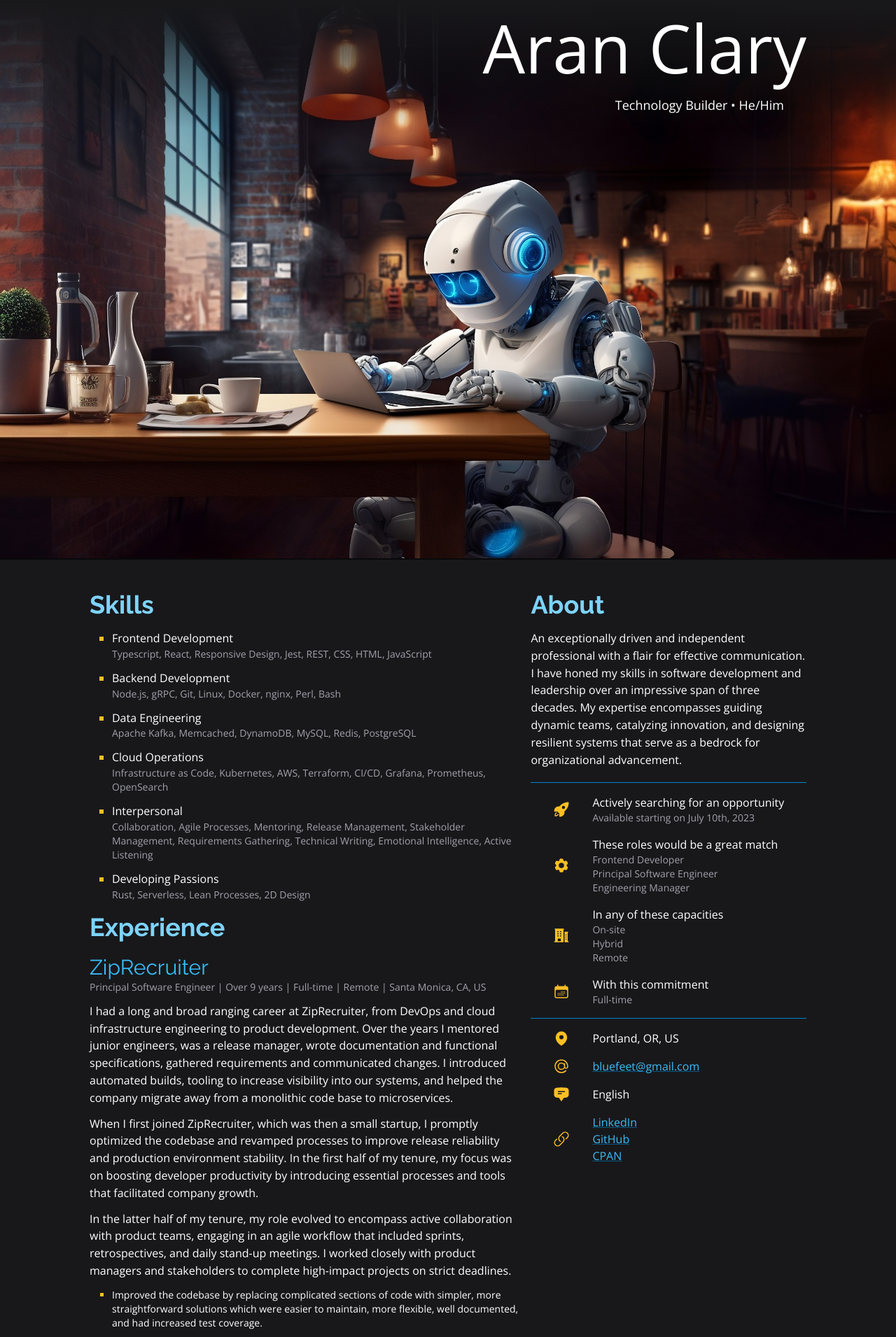
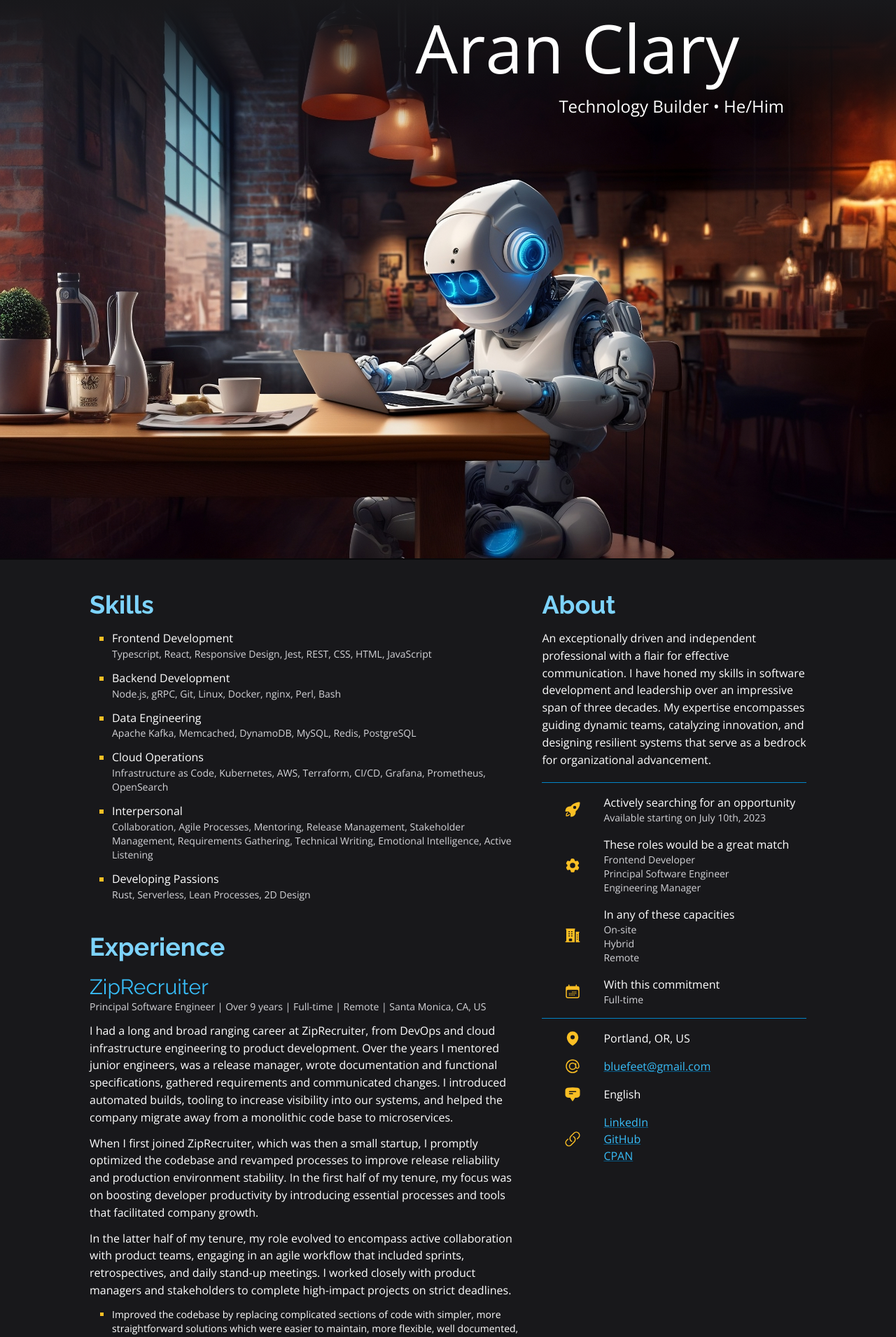
Before and after one commit to bluefeet/bluefeet.dev, a Next.js app: page / in a window 1280 px wide. Shown: the top 1911 px of the page at 70% size. Built offline with nearby package versions, Linux system fonts and the light colour scheme.

Commit message:
refactor(ui): tune spacing and colors

```diff
--- a/app/Details.tsx
+++ b/app/Details.tsx
@@ -1,6 +1,6 @@
 import { ReactNode } from "react";
 
 const Details = ({ children, className = '' }: { children: ReactNode, className?: string }) =>
-  <p className={`text-zinc-400 text-sm ${className}`}>{children}</p>
+  <p className={`text-zinc-300 text-sm ${className}`}>{children}</p>
 
 export default Details
--- a/app/page.tsx
+++ b/app/page.tsx
@@ -15,11 +15,11 @@ const Divider = ({ className = '' }: { className?: string }) =>
 
 const Page = () => <>
   <header className='bg-robot bg-cover h-screen bg-top print:hidden lg:bg-fixed border-b-2 border-zinc-950 border-solid'>
-    <div className='bg-gradient-to-b from-zinc-900 text-center md:text-right p-5 md:pr-24'>
-      <h1 className='text-6xl lg:text-8xl md:pr-8'>
+    <div className='bg-gradient-to-b from-zinc-900 text-center md:text-right p-5 md:pr-16 lg:pr-24'>
+      <h1 className='text-6xl md:text-7xl lg:text-8xl md:pr-16 lg:pr-32'>
         {resume.contact?.fullName}
       </h1>
-      <p className='pt-2 lg:pt-5 lg:pr-16 text-lg'>
+      <p className='pt-2 md:pt-3 lg:pt-5 lg:pr-16 text-lg md:text-2xl'>
         {resume.profile?.headline} • {resume.contact?.pronouns}
       </p>
     </div>
@@ -35,7 +35,7 @@ const Page = () => <>
   </header>
 
   <main className='flex flex-col lg:flex-row p-4 md:p-8 pt-0 lg:pt-8 ml-auto mr-auto lg:w-[58rem] xl:w-[68rem] print:p-0'>
-    <div className='lg:w-2/5 flex flex-wrap lg:flex-col lg:order-2 lg:pl-4 print:flex-row print:pl-0 print:pb-2'>
+    <div className='lg:w-2/5 flex flex-wrap lg:flex-col lg:order-2 lg:pl-8 print:flex-row print:pl-0 print:pb-2'>
       <AboutSection className='print:pb-2' />
       <Divider />
 
@@ -49,10 +49,10 @@ const Page = () => <>
       <SkillsSection />
       <Divider className='lg:hidden mb-5' />
 
-      <ExperienceSection />
+      <ExperienceSection className='lg:pt-4 print:pt-0' />
       <Divider className='lg:hidden mt-5 mb-5' />
 
-      <RecommendationsSection className='print:hidden' />
+      <RecommendationsSection className='lg:pt-4 print:hidden' />
     </div>
   </main>
 
```
